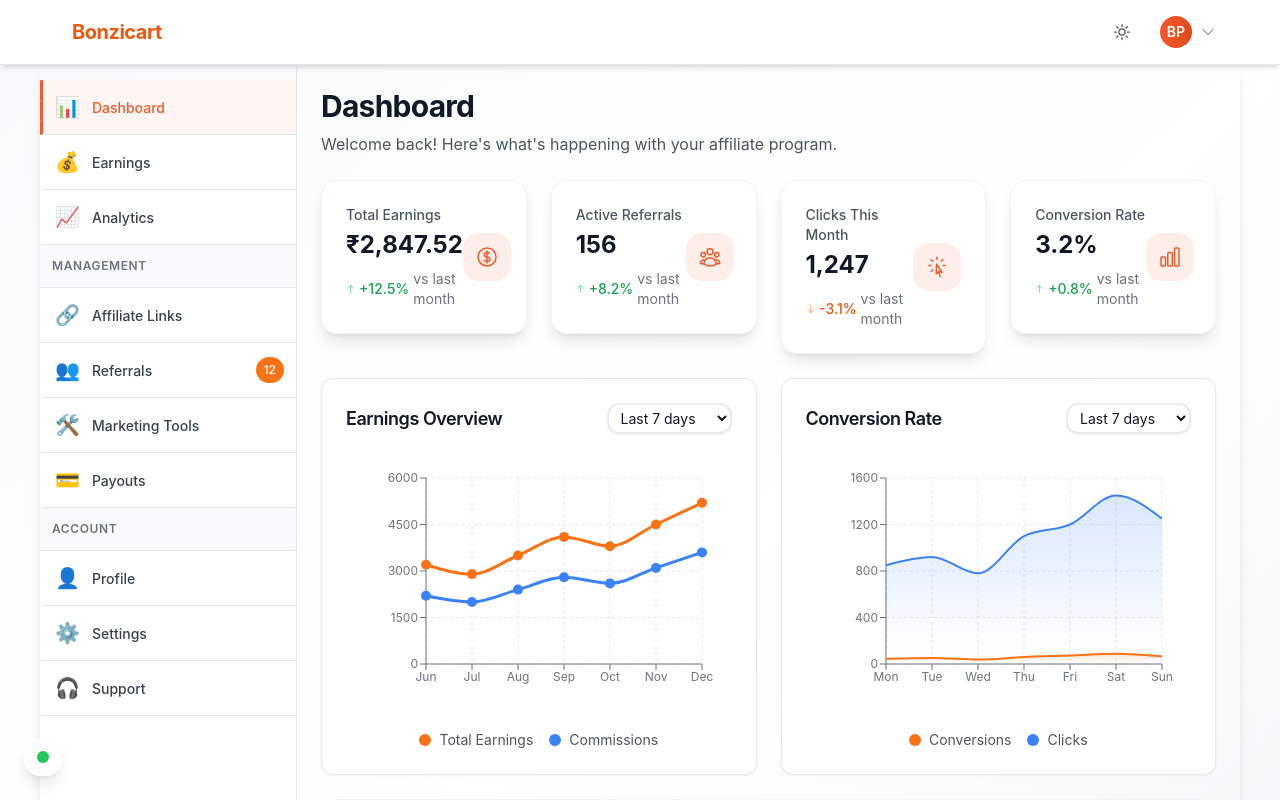
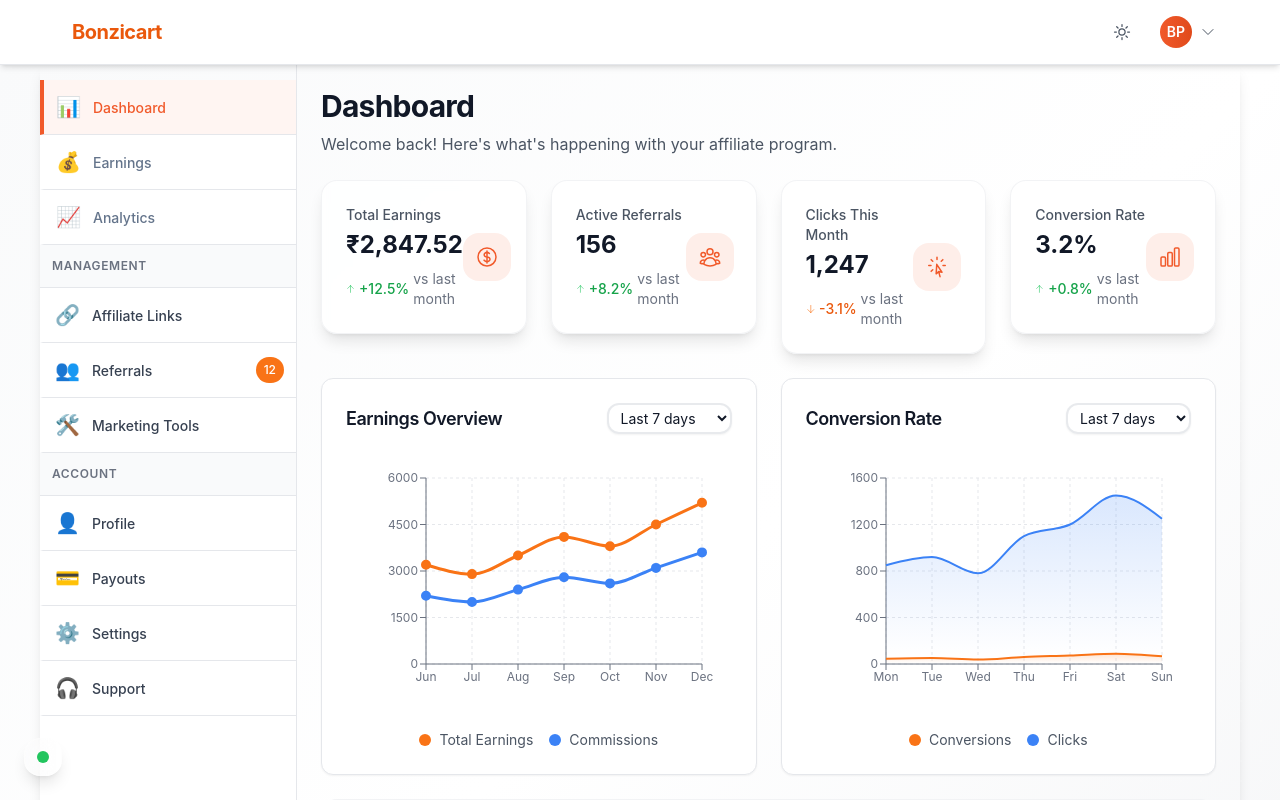
Before and after one commit to MicroStackHub/affiliate, a React (Vite) app: page /dashboard in a window 1280 px wide. Shown: the top 800 px of the page. Built offline with nearby package versions, Linux system fonts and the light colour scheme.

Commit message:
unlickable link updated

```diff
--- a/src/components/Layout/Layout.tsx
+++ b/src/components/Layout/Layout.tsx
@@ -29,7 +29,7 @@ const Layout: React.FC<LayoutProps> = ({ children }) => {
 
       <div className="container-table mx-auto mt-16 mb-8 rounded-lg overflow-hidden border border-gray-200 dark:border-gray-700 shadow-lg">
         {/* Sidebar Column */}
-        <div className="border-r border-gray-200 dark:border-gray-800">
+        <div className="border-r z-0 border-gray-200 dark:border-gray-800">
           <Sidebar />
         </div>
 
--- a/src/components/Layout/Sidebar.tsx
+++ b/src/components/Layout/Sidebar.tsx
@@ -20,12 +20,12 @@ const Sidebar: React.FC = () => {
     { path: '/affiliate-links', label: 'Affiliate Links', icon: '🔗' },
     { path: '/referrals', label: 'Referrals', icon: '👥' },
     { path: '/marketing-tools', label: 'Marketing Tools', icon: '🛠️' },
-    { path: '/payouts', label: 'Payouts', icon: '💳' },
   ];
 
   // Account section items
   const accountItems = [
     { path: '/profile', label: 'Profile', icon: '👤' },
+    { path: '/payouts', label: 'Payouts', icon: '💳' },
     { path: '/settings', label: 'Settings', icon: '⚙️' },
     { path: '/support', label: 'Support', icon: '🎧' },
   ];
@@ -55,16 +55,19 @@ const Sidebar: React.FC = () => {
                   : 'transparent',
                 color: location.pathname === item.path || (item.path === '/dashboard' && location.pathname === '/')
                   ? '#F15A2B'
-                  : '#374151',
+                  : '#64748b',
                 borderLeft: location.pathname === item.path || (item.path === '/dashboard' && location.pathname === '/')
-                  ? '3px solid #F15A2B'
-                  : '3px solid transparent',
+                  ? '4px solid #F15A2B'
+                  : '4px solid transparent',
                 cursor: 'pointer',
+                width: '100%',
+                justifyContent: isSidebarCollapsed ? 'center' : 'flex-start'
               }}
               title={isSidebarCollapsed ? item.label : ''}
+              className="hover:bg-gray-50 dark:hover:bg-gray-800 transition-colors duration-200"
              >
-               <span style={{ fontSize: '1.25rem', marginRight: isSidebarCollapsed ? '0' : '0.75rem', pointerEvents: 'none' }}>{item.icon}</span>
-               {!isSidebarCollapsed && <span style={{ pointerEvents: 'none' }}>{item.label}</span>}
+               <span style={{ fontSize: '1.25rem', marginRight: isSidebarCollapsed ? '0' : '0.75rem' }}>{item.icon}</span>
+               {!isSidebarCollapsed && <span>{item.label}</span>}
              </Link>
           ))}
 
@@ -105,11 +108,12 @@ const Sidebar: React.FC = () => {
                   : '3px solid transparent',
                 justifyContent: isSidebarCollapsed ? 'center' : 'flex-start',
                 cursor: 'pointer',
+                width: '100%'
               }}
               title={isSidebarCollapsed ? item.label : ''}
             >
-              <span style={{ fontSize: '1.25rem', marginRight: isSidebarCollapsed ? '0' : '0.75rem', pointerEvents: 'none' }}>{item.icon}</span>
-              {!isSidebarCollapsed && <span style={{ pointerEvents: 'none' }}>{item.label}</span>}
+              <span style={{ fontSize: '1.25rem', marginRight: isSidebarCollapsed ? '0' : '0.75rem' }}>{item.icon}</span>
+              {!isSidebarCollapsed && <span>{item.label}</span>}
               {item.path === '/referrals' && !isSidebarCollapsed && (
                 <span style={{
                   marginLeft: 'auto',
@@ -121,8 +125,7 @@ const Sidebar: React.FC = () => {
                   paddingRight: '0.5rem',
                   paddingTop: '0.25rem',
                   paddingBottom: '0.25rem',
-                  fontWeight: 500,
-                  pointerEvents: 'none'
+                  fontWeight: 500
                 }}>12</span>
               )}
             </Link>
@@ -170,11 +173,12 @@ const Sidebar: React.FC = () => {
                   : '3px solid transparent',
                 justifyContent: isSidebarCollapsed ? 'center' : 'flex-start',
                 cursor: 'pointer',
+                width: '100%'
               }}
               title={isSidebarCollapsed ? item.label : ''}
             >
-              <span style={{ fontSize: '1.25rem', marginRight: isSidebarCollapsed ? '0' : '0.75rem', pointerEvents: 'none' }}>{item.icon}</span>
-              {!isSidebarCollapsed && <span style={{ pointerEvents: 'none' }}>{item.label}</span>}
+              <span style={{ fontSize: '1.25rem', marginRight: isSidebarCollapsed ? '0' : '0.75rem' }}>{item.icon}</span>
+              {!isSidebarCollapsed && <span>{item.label}</span>}
             </Link>
           ))}
         </div>
```
